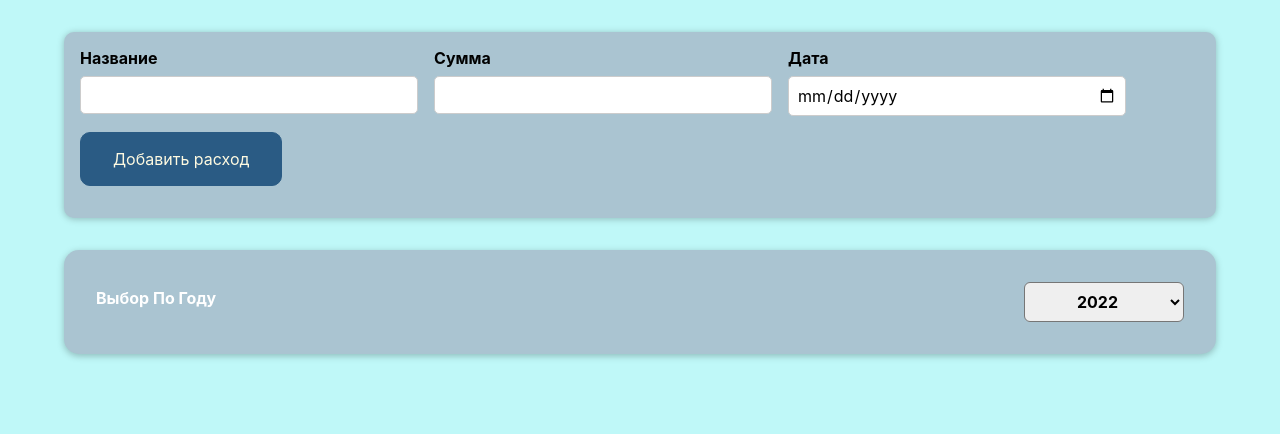
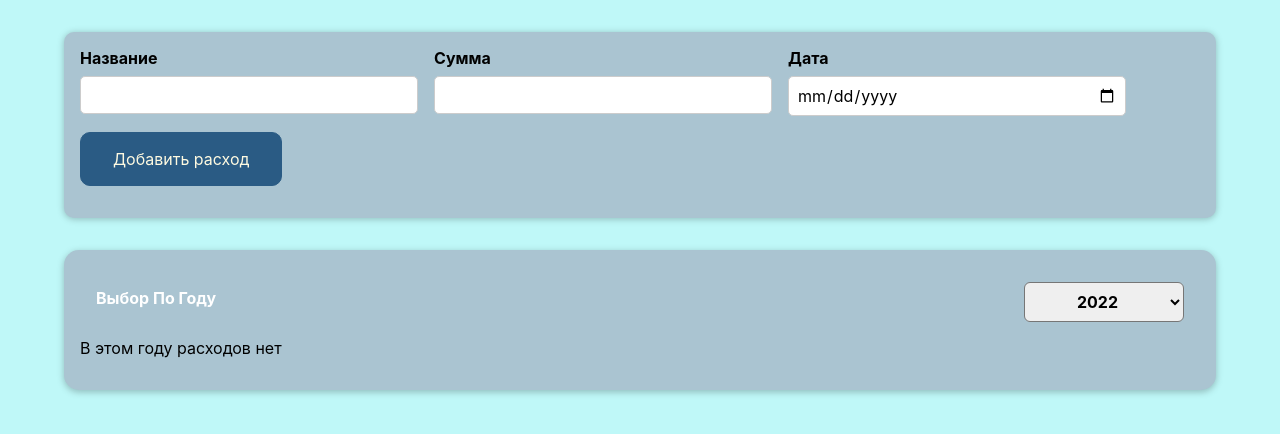
Before and after one commit to vlgrinenko/react-course-app, a React (Create React App) app: page / in a window 1280 px wide. Shown: the top 434 px of the page. Built offline with nearby package versions, Linux system fonts and the light colour scheme.

Commit message:
fix: add empty content filter

```diff
--- a/src/components/Costs/Costs.js
+++ b/src/components/Costs/Costs.js
@@ -15,18 +15,24 @@ const Costs = (props) => {
     return cost.date.getFullYear().toString() === selectedYear;
   });
 
+  let costsContent = <p>В этом году расходов нет</p>;
+
+  if (filteredCosts.length > 0) {
+    costsContent = filteredCosts.map((cost) => (
+      <CostItem
+        key={cost.id}
+        date={cost.date}
+        description={cost.description}
+        amount={cost.amount}
+      />
+    ));
+  }
+
   return (
     <div>
       <Card className='costs'>
         <CostsFilter year={selectedYear} onChangeYear={yearChangeHandler} />
-        {filteredCosts.map((cost) => (
-          <CostItem
-            key={cost.id}
-            date={cost.date}
-            description={cost.description}
-            amount={cost.amount}
-          />
-        ))}
+        {costsContent}
       </Card>
     </div>
   );
```
